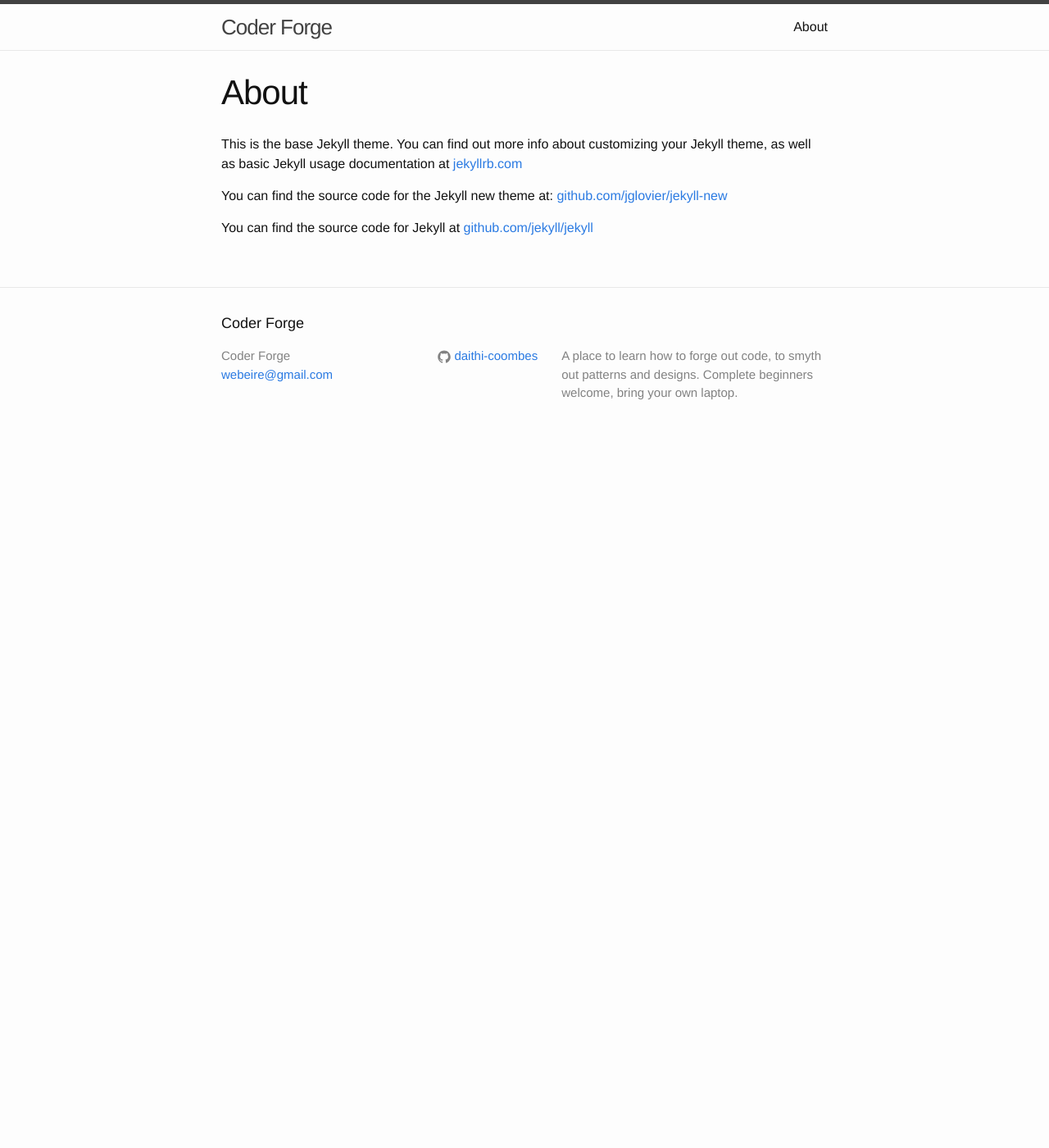
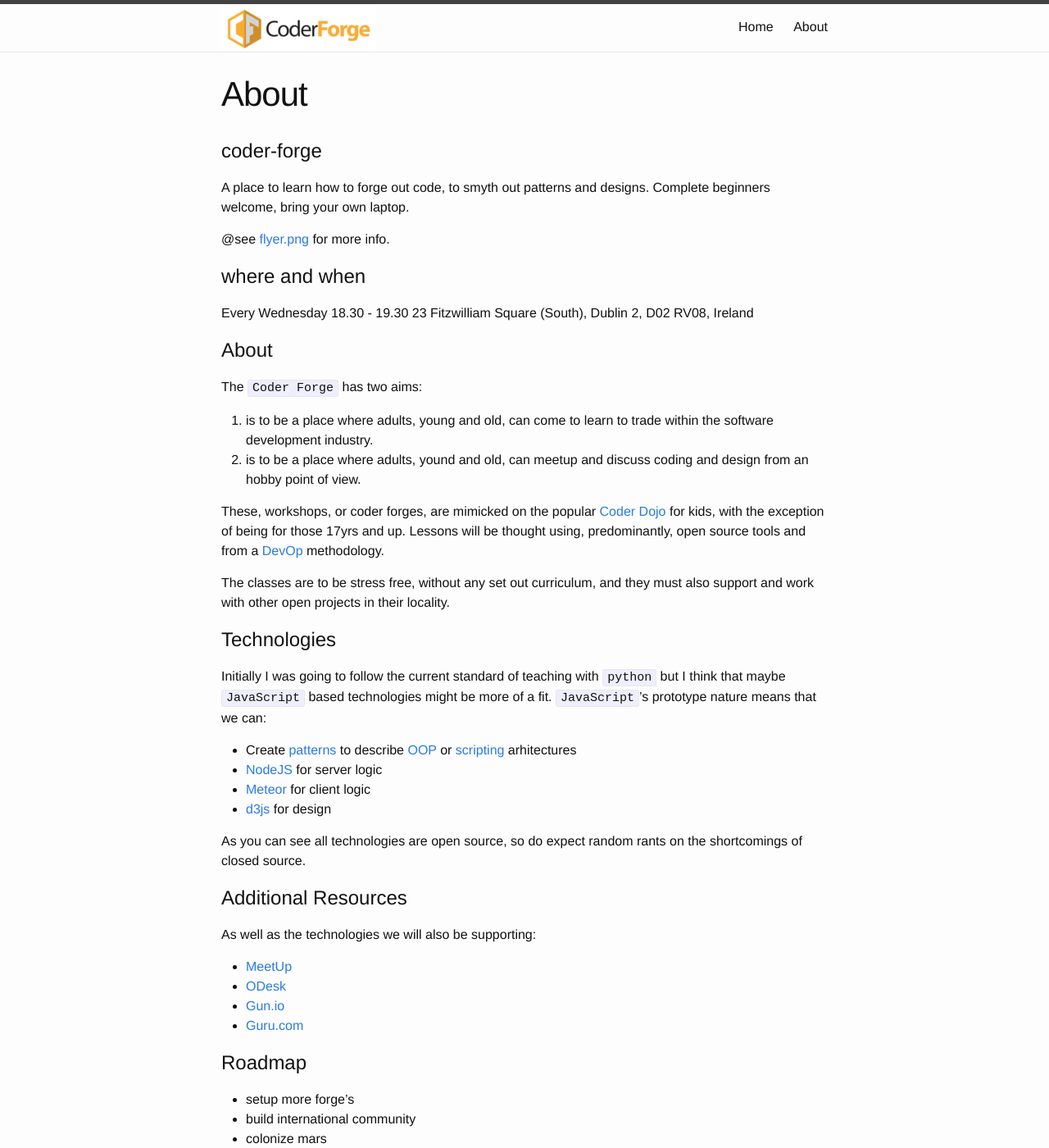
Before and after one commit to daithi-coombes/coder-forge, a Jekyll site: the page built from about.md, in a window 1280 px wide and 1400 px high. Shown: the whole window at 82% size. Built offline with Jekyll 4.4.1, drawn with Linux system fonts in a browser that asks for light colours; some of the changed text lies outside the part shown.

Commit message:
add flyer and logo

```diff
--- a/_includes/header.html
+++ b/_includes/header.html
@@ -2,7 +2,9 @@
 
   <div class="wrapper">
 
-    <a class="site-title" href="{{ site.baseurl }}/">{{ site.title }}</a>
+    <a class="site-title" href="{{ site.baseurl }}/">
+      <img src="/images/logo-text-188x56.png" alt="{{ site.title }}" title="{{ site.title }}">
+    </a>
 
     <nav class="site-nav">
       <a href="#" class="menu-icon">
@@ -14,6 +16,7 @@
       </a>
 
       <div class="trigger">
+        <a class="page-link" href="{{ site.baseurl }}">Home</a>
         {% for page in site.pages %}
           {% if page.title %}
           <a class="page-link" href="{{ page.url | prepend: site.baseurl }}">{{ page.title }}</a>
--- a/about.md
+++ b/about.md
@@ -4,8 +4,56 @@
 permalink: /about/
 ---
 
-This is the base Jekyll theme. You can find out more info about customizing your Jekyll theme, as well as basic Jekyll usage documentation at [jekyllrb.com](http://jekyllrb.com/)
+# coder-forge
+A place to learn how to forge out code, to smyth out patterns and designs.
+Complete beginners welcome, bring your own laptop.
 
-You can find the source code for the Jekyll new theme at: [github.com/jglovier/jekyll-new](https://github.com/jglovier/jekyll-new)
+@see [flyer.png](/images/flyer.png) for more info.
 
-You can find the source code for Jekyll at [github.com/jekyll/jekyll](https://github.com/jekyll/jekyll)
+# where and when
+Every Wednesday 18.30 - 19.30
+23 Fitzwilliam Square (South), Dublin 2, D02 RV08, Ireland
+
+# About
+The `Coder Forge` has two aims:
+ 1. is to be a place where adults, young and old, can come to learn to trade
+ within the software development industry.
+ 2. is to be a place where adults, yound and old, can meetup and discuss coding
+ and design from an hobby point of view.
+
+These, workshops, or coder forges, are mimicked on the popular [Coder Dojo](https://coderdojo.com/) for
+kids, with the exception of being for those 17yrs and up. Lessons will be
+thought using, predominantly, open source tools and from a [DevOp](https://en.wikipedia.org/wiki/DevOps) methodology.
+
+The classes are to be stress free, without any set out curriculum, and they
+must also support and work with other open projects in their locality.
+
+# Technologies
+Initially I was going to follow the current standard of teaching with `python`
+but I think that maybe `JavaScript` based technologies might be more of a fit.
+`JavaScript`'s prototype nature means that we can:
+ - Create [patterns](https://en.wikipedia.org/wiki/Software_design_pattern) to describe [OOP](https://en.wikipedia.org/wiki/Object-oriented_programming) or [scripting](https://en.wikipedia.org/wiki/Scripting_language) arhitectures
+ - [NodeJS](https://nodejs.org/) for server logic
+ - [Meteor](https://www.meteor.com/) for client logic
+ - [d3js](http://d3js.org/) for design
+
+As you can see all technologies are open source, so do expect random rants on
+the shortcomings of closed source.
+
+# Additional Resources
+As well as the technologies we will also be supporting:
+ - [MeetUp](http://meetup.com)
+ - [ODesk](http://odesk.com)
+ - [Gun.io](http://gun.io)
+ - [Guru.com](http://guru.com)
+
+# Roadmap
+ - setup more forge's
+ - build international community
+ - colonize mars
+ - grow coffee
+ - make cookies
+
+| License |
+|:-------:|
+| <a rel="license" href="http://creativecommons.org/licenses/by/4.0/"><img alt="Creative Commons License" style="border-width:0" src="https://i.creativecommons.org/l/by/4.0/88x31.png" /></a><br /><span xmlns:dct="http://purl.org/dc/terms/" property="dct:title">Coder Forge</span> by <a xmlns:cc="http://creativecommons.org/ns#" href="http://github.com/daithi-coombes/coder-forge" property="cc:attributionName" rel="cc:attributionURL">http://github.com/daithi-coombes/coder-forge</a> is licensed under a <a rel="license" href="http://creativecommons.org/licenses/by/4.0/">Creative Commons Attribution 4.0 International License</a>.<br />Based on a work at <a xmlns:dct="http://purl.org/dc/terms/" href="http://github.com/daithi-coombes/coder-forge" rel="dct:source">http://github.com/daithi-coombes/coder-forge</a>. |
```
Also changed, not shown: images/flyer.png (added), images/logo-text-188x56.png (added).
